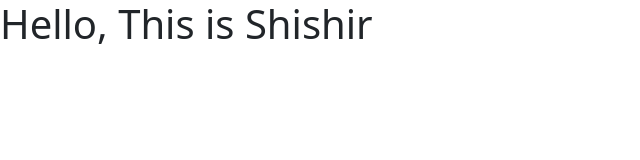
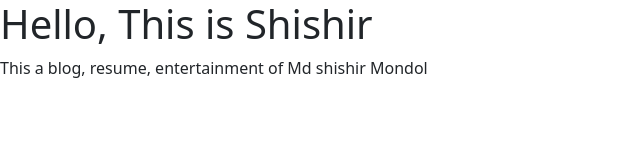
Before and after one commit to mondolshishir/mdshishir7.github.io, a plain HTML site: page index.html in a window 1280 px wide. Shown: the whole page, without its empty margins (0-640 px from the left). Drawn offline with nearby package versions, Linux system fonts and the light colour scheme.

Commit message:
Update index.html

```diff
--- a/index.html
+++ b/index.html
@@ -11,7 +11,7 @@
 
     <h1>Hello, This is Shishir</h1>
 
-
+    <p>This a blog, resume, entertainment of Md shishir Mondol</p>
 
 
 
```
